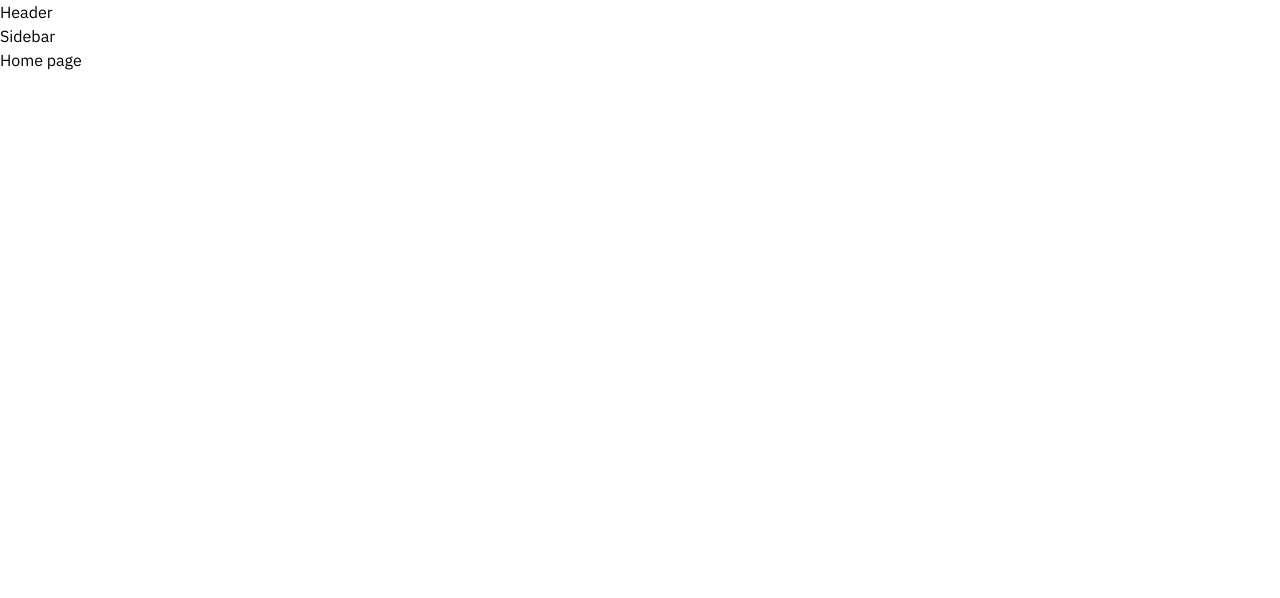
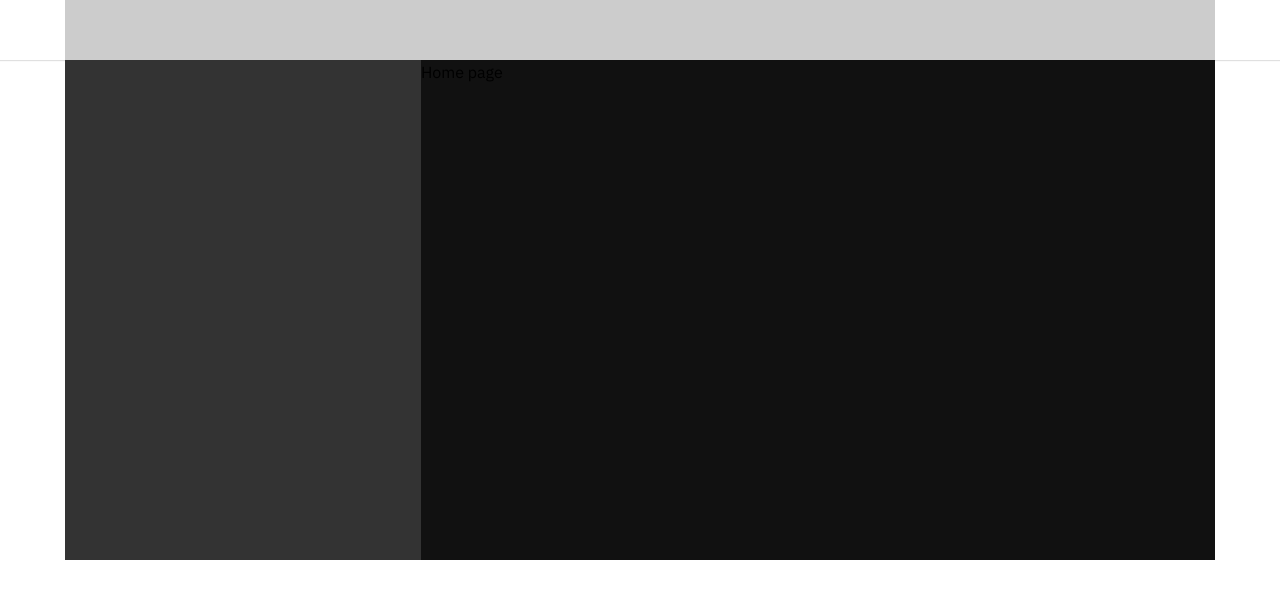
Before and after one commit to huynhlan158/tiktok-ui, a React (Create React App) app: page / in a window 1280 px wide. Shown: the top 598 px of the page. Built offline with nearby package versions, Linux system fonts and the light colour scheme.

Commit message:
Dựng khung DefaultLayout

```diff
--- a/package.json
+++ b/package.json
@@ -6,6 +6,7 @@
     "@testing-library/jest-dom": "^5.16.4",
     "@testing-library/react": "^13.3.0",
     "@testing-library/user-event": "^13.5.0",
+    "classnames": "^2.3.1",
     "normalize.css": "^8.0.1",
     "react": "^18.1.0",
     "react-dom": "^18.1.0",
--- a/src/components/GlobalStyles/GlobalStyles.scss
+++ b/src/components/GlobalStyles/GlobalStyles.scss
@@ -3,10 +3,16 @@
 
 :root {
   --primary: #fe2c55;
+
+  // DefaultLayout
+  --default-layout-header-height: 60px;
+  --default-layout-width: 1150px;
 }
 
 * {
   box-sizing: border-box;
+  margin: 0;
+  padding: 0;
 }
 
 html {
--- /dev/null
+++ b/src/components/Layout/DefaultLayout/DefaultLayout.module.scss
@@ -0,0 +1,19 @@
+.wrapper {
+  display: flex;
+  flex-direction: column;
+  align-items: center;
+}
+
+.container {
+  width: var(--default-layout-width);
+  min-height: 500px;
+  background-color: rgba(255, 255, 255, 1);
+  display: flex;
+  justify-content: space-between;
+}
+
+.content {
+  flex: 1;
+  background-color: #111;
+  min-height: 500px;
+}
--- /dev/null
+++ b/src/components/Layout/DefaultLayout/Sidebar/Sidebar.module.scss
@@ -0,0 +1,5 @@
+.wrapper {
+  min-height: 500px;
+  width: 356px;
+  background-color: #333;
+}
--- a/src/components/Layout/DefaultLayout/Sidebar/index.jsx
+++ b/src/components/Layout/DefaultLayout/Sidebar/index.jsx
@@ -1,5 +1,14 @@
+import classNames from 'classnames/bind';
+import styles from './Sidebar.module.scss';
+
+const cx = classNames.bind(styles);
+
 function Sidebar() {
-  return <div>Sidebar</div>;
+  return (
+    <aside className={cx('wrapper')}>
+      <div className={cx('container')}></div>
+    </aside>
+  );
 }
 
 export default Sidebar;
--- a/src/components/Layout/DefaultLayout/index.jsx
+++ b/src/components/Layout/DefaultLayout/index.jsx
@@ -1,13 +1,18 @@
 import Header from '../components/Header';
 import Sidebar from './Sidebar';
 
+import classNames from 'classnames/bind';
+import styles from './DefaultLayout.module.scss';
+
+const cx = classNames.bind(styles);
+
 function DefaultLayout({ children }) {
   return (
-    <div>
+    <div className={cx('wrapper')}>
       <Header />
-      <div className="container">
+      <div className={cx('container')}>
         <Sidebar />
-        <div className="content">{children}</div>
+        <div className={cx('content')}>{children}</div>
       </div>
     </div>
   );
--- /dev/null
+++ b/src/components/Layout/components/Header/Header.module.scss
@@ -0,0 +1,14 @@
+.wrapper {
+  width: 100%;
+  height: var(--default-layout-header-height);
+  box-shadow: 0px 1px 1px rgb(0 0 0 / 12%);
+  display: flex;
+  justify-content: center;
+}
+
+.inner {
+  height: 100%;
+  width: var(--default-layout-width);
+  //   background-color: rgba(255, 255, 255, 1);
+  background-color: #ccc;
+}
--- a/src/components/Layout/components/Header/index.jsx
+++ b/src/components/Layout/components/Header/index.jsx
@@ -1,5 +1,17 @@
+import classNames from 'classnames/bind';
+import styles from './Header.module.scss';
+
+const cx = classNames.bind(styles);
+
 function Header() {
-  return <div>Header</div>;
+  return (
+    <header className={cx('wrapper')}>
+      <div className={cx('inner')}>
+        {/* logo */}
+        {/* search */}
+      </div>
+    </header>
+  );
 }
 
 export default Header;
```
Also changed, not shown: 1 other file (tests, documents, lock files or other folders).
